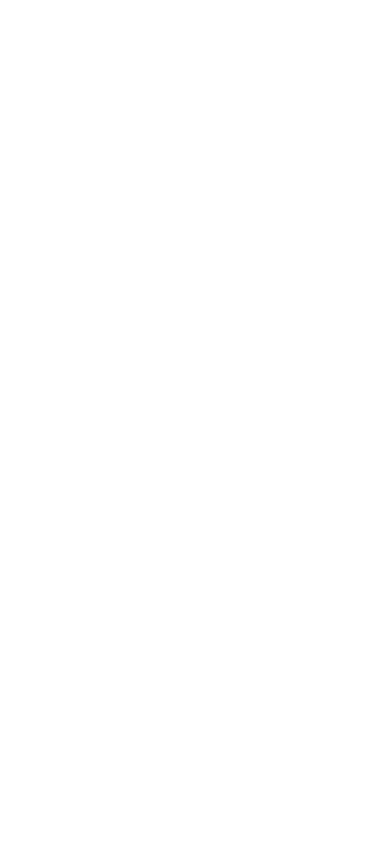
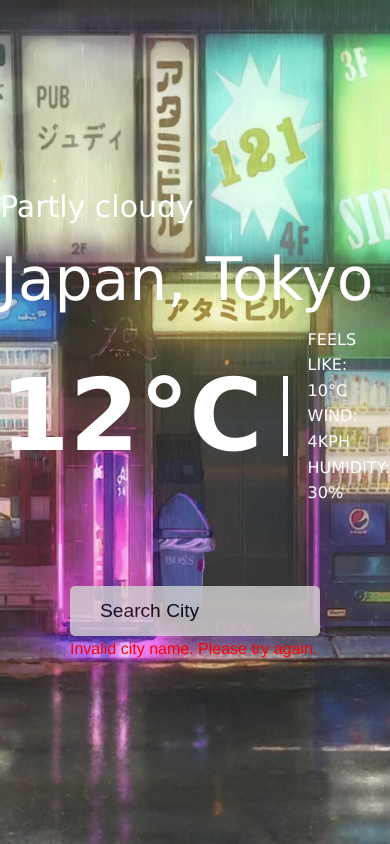
Before and after one commit to BillyBooglyBob/weather-app, a website built with webpack: page src/index.html in a window 390 px wide. Built offline with nearby package versions, Linux system fonts and the light colour scheme.

Commit message:
Created the styling for the page

```diff
--- a/src/index.html
+++ b/src/index.html
@@ -5,5 +5,31 @@
     <meta name="viewport" content="width=device-width, initial-scale=1.0" />
     <title>Document</title>
   </head>
-  <body></body>
+  <body>
+    <div class="page">
+      <div class="page-position">
+        <div class="weather">
+          <div class="weather-info-location">
+            <div class="weather-info">Partly cloudy</div>
+            <div class="weather-location">Japan, Tokyo</div>
+          </div>
+          <div class="weather-data">
+            <div class="weather-temperature">12°C</div>
+            <hr class="weather-data-separation-line" />
+            <div class="weather-stats">
+              <div class="weather-feels-like">FEELS LIKE: 10°C</div>
+              <div class="weather-wind">WIND: 4KPH</div>
+              <div class="weather-humidity">HUMIDITY: 30%</div>
+            </div>
+          </div>
+        </div>
+        <div class="search-field">
+          <input type="text" id="search-bar" placeholder="Search City" />
+          <div class="search-bar-error-message">
+            Invalid city name. Please try again.
+          </div>
+        </div>
+      </div>
+    </div>
+  </body>
 </html>
--- a/src/index.js
+++ b/src/index.js
@@ -0,0 +1,3 @@
+import "./style/reset.css";
+import "./style/style.css";
+import "./style/style_small_window.css";
--- /dev/null
+++ b/src/style/reset.css
@@ -0,0 +1,53 @@
+/* CSS Reset */
+
+/* Apply a simple reset to remove default browser styling */
+body,
+h1,
+h2,
+h3,
+p,
+ul,
+ol,
+li,
+dl,
+dt,
+dd,
+blockquote,
+figure,
+figcaption,
+div {
+  margin: 0;
+  padding: 0;
+}
+
+body {
+  line-height: 1.6;
+}
+
+ol,
+ul {
+  list-style: none;
+}
+
+/* Remove default margins on paragraphs */
+p {
+  margin-bottom: 1rem;
+}
+
+/* Remove default styling for anchor links */
+a {
+  color: inherit;
+  text-decoration: none;
+}
+
+/* Remove underlines from links */
+a:hover {
+  text-decoration: none;
+}
+
+/* Set box-sizing to border-box for all elements */
+*,
+*::before,
+*::after {
+  box-sizing: border-box;
+}
--- /dev/null
+++ b/src/style/style.css
@@ -0,0 +1,96 @@
+:root {
+  --search-field-text: rgb(0, 0, 0);
+}
+
+body {
+  margin: 0; /* Remove default body margin */
+}
+
+.page {
+  background-image: url("../images/background.jpg");
+  background-size: cover;
+  background-position: center;
+  background-repeat: no-repeat;
+  width: 100vw;
+  height: 100vh;
+  display: flex;
+  justify-content: center;
+  align-items: center;
+}
+
+.page-position {
+  display: flex;
+  align-items: center;
+  gap: 80px;
+}
+
+.search-field {
+  display: flex;
+  flex-direction: column;
+}
+
+#search-bar {
+  width: 250px;
+  height: 50px;
+  background-color: lightgray;
+  opacity: 0.8;
+  border: 0;
+  border-radius: 5px;
+  padding: 10px;
+  padding-left: 30px;
+  caret-color: var(--search-field-text);
+  font-size: 1.2em;
+}
+
+#search-bar::placeholder {
+  color: var(--search-field-text);
+}
+
+#search-bar:focus {
+  outline: none;
+}
+
+.search-bar-error-message {
+  color: red;
+  font-family: "Franklin Gothic Medium", "Arial Narrow", Arial, sans-serif;
+}
+
+.weather {
+  display: flex;
+  flex-direction: column;
+  color: white;
+
+  font-family: Verdana, Geneva, Tahoma, sans-serif;
+}
+
+.weather-info {
+  font-size: 30px;
+}
+
+.weather-location {
+  font-size: 60px;
+}
+
+.weather-data {
+  display: flex;
+  justify-content: space-around;
+  align-items: center;
+}
+
+.weather-temperature {
+  font-size: 100px;
+  font-weight: bolder;
+}
+
+.weather-feels-like .weather-wind .weather-humidity {
+  font-size: 20px;
+  font-weight: bold;
+}
+
+.weather-data-separation-line {
+  border: none; /* Remove default border */
+  border-left: 5px solid white; /* Add left border */
+  height: 80px; /* Adjust the height to your preference */
+  margin-left: 20px;
+  margin-right: 20px;
+}
--- /dev/null
+++ b/src/style/style_small_window.css
@@ -0,0 +1,14 @@
+/* Media query for smaller screens */
+@media (max-width: 770px) {
+  .page-position {
+    display: flex;
+    flex-direction: column;
+    align-items: center;
+    gap: 80px;
+  }
+
+  .weather-data-separation-line {
+    margin-top: 10px; /* Adjust margin for smaller screens */
+    margin-bottom: 10px; /* Adjust margin for smaller screens */
+  }
+}
```
Also changed, not shown: src/planning.txt (added, +55 -0 lines), src/images/background.jpg (added).
